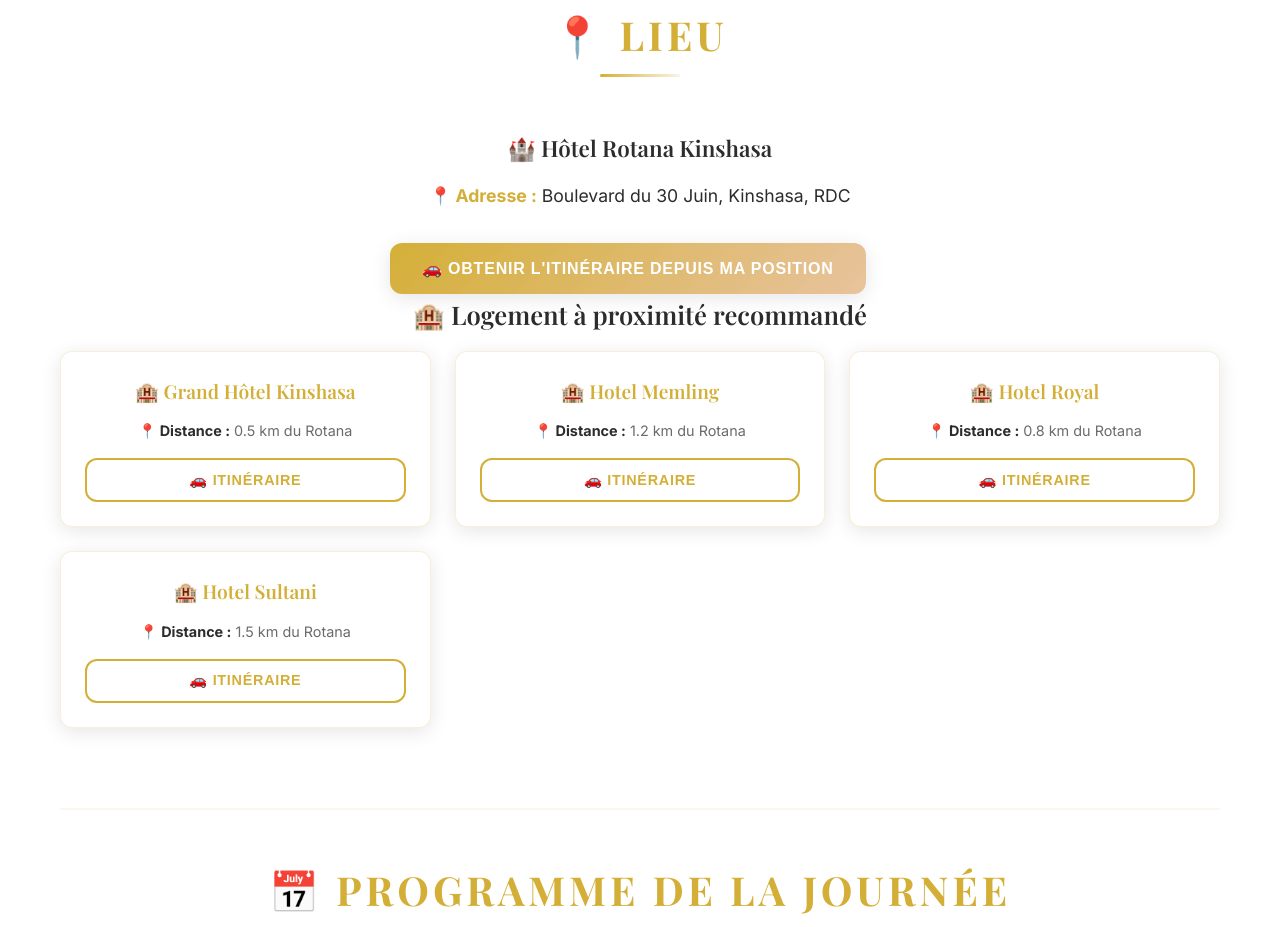
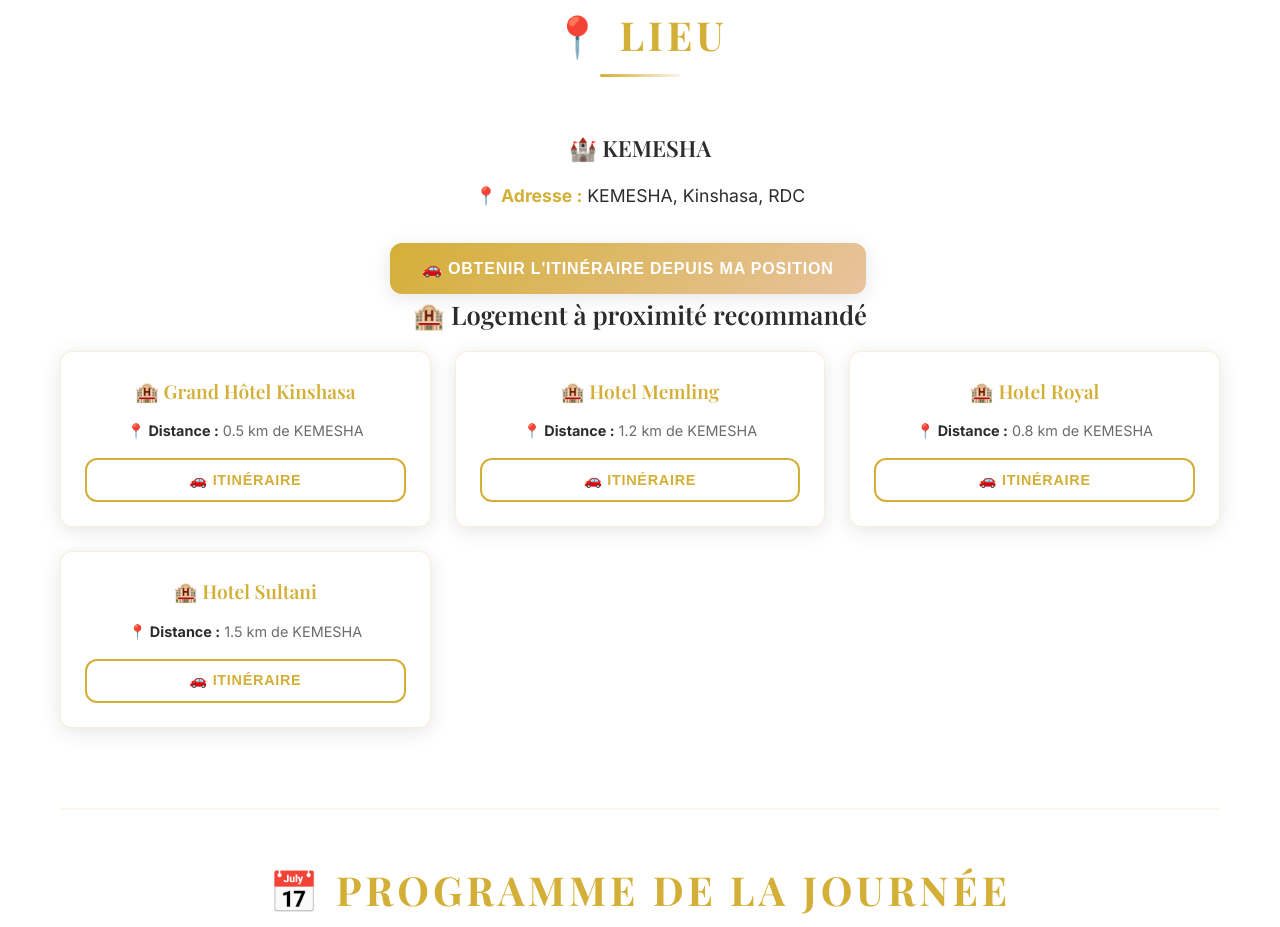
Before and after one commit to jeanKhal/JEloveStory, a React (Create React App) app: page / in a window 1280 px wide. Shown: the part 3700-4627 px from the top of the page. Built offline with nearby package versions, Linux system fonts and the light colour scheme; no server answers.

Commit message:
Update venue location to KEMESHA instead of Hotel Rotana

```diff
--- a/src/components/RSVP.tsx
+++ b/src/components/RSVP.tsx
@@ -221,16 +221,16 @@
           <div className="accommodation-content">
                          {/* Adresse et Itinéraire */}
                            <div className="venue-simple">
-               <h4>🏰 Hôtel Rotana Kinshasa</h4>
+                <h4>🏰 KEMESHA</h4>
                 <p className="venue-address">
-                 <strong>📍 Adresse :</strong> Boulevard du 30 Juin, Kinshasa, RDC
+                  <strong>📍 Adresse :</strong> KEMESHA, Kinshasa, RDC
                 </p>
                <button
                  className="btn btn-primary venue-directions-btn"
                                    onClick={() => {
-                   // Coordonnées GPS de l'Hôtel Rotana Kinshasa
+                    // Coordonnées GPS de KEMESHA
                     const destination = "-4.4419,15.2663";
-                   const destinationName = "Hôtel Rotana Kinshasa";
+                    const destinationName = "KEMESHA";
 
                     // Vérifier si la géolocalisation est supportée
                     if (navigator.geolocation) {
@@ -241,18 +241,18 @@
                           const origin = `${userLat},${userLng}`;
 
                           // Ouvrir Google Maps avec l'itinéraire
-                         const mapsUrl = `https://www.google.com/maps/dir/${origin}/${destinationName},+Boulevard+du+30+Juin,+Kinshasa,+RDC/@${destination},15z/`;
+                          const mapsUrl = `https://www.google.com/maps/dir/${origin}/${destinationName},+Kinshasa,+RDC/@${destination},15z/`;
                           window.open(mapsUrl, '_blank');
                         },
                         (error) => {
                           // Si la géolocalisation échoue, ouvrir juste la destination
-                         const mapsUrl = `https://www.google.com/maps/search/?api=1&query=${destinationName},+Boulevard+du+30+Juin,+Kinshasa,+RDC`;
+                          const mapsUrl = `https://www.google.com/maps/search/?api=1&query=${destinationName},+Kinshasa,+RDC`;
                           window.open(mapsUrl, '_blank');
                         }
                       );
                     } else {
                       // Fallback si la géolocalisation n'est pas supportée
-                     const mapsUrl = `https://www.google.com/maps/search/?api=1&query=${destinationName},+Boulevard+du+30+Juin,+Kinshasa,+RDC`;
+                      const mapsUrl = `https://www.google.com/maps/search/?api=1&query=${destinationName},+Kinshasa,+RDC`;
                       window.open(mapsUrl, '_blank');
                     }
                   }}
@@ -268,7 +268,7 @@
                                <div className="hotels-grid">
                                      <div className="hotel-card simple">
                      <h4>🏨 Grand Hôtel Kinshasa</h4>
-                    <p><strong>📍 Distance :</strong> 0.5 km du Rotana</p>
+                     <p><strong>📍 Distance :</strong> 0.5 km de KEMESHA</p>
                     <button
                       className="btn btn-secondary hotel-directions-btn"
                       onClick={() => {
@@ -302,7 +302,7 @@
 
                                      <div className="hotel-card simple">
                      <h4>🏨 Hotel Memling</h4>
-                    <p><strong>📍 Distance :</strong> 1.2 km du Rotana</p>
+                     <p><strong>📍 Distance :</strong> 1.2 km de KEMESHA</p>
                     <button
                       className="btn btn-secondary hotel-directions-btn"
                       onClick={() => {
@@ -336,7 +336,7 @@
 
                                      <div className="hotel-card simple">
                      <h4>🏨 Hotel Royal</h4>
-                    <p><strong>📍 Distance :</strong> 0.8 km du Rotana</p>
+                     <p><strong>📍 Distance :</strong> 0.8 km de KEMESHA</p>
                     <button
                       className="btn btn-secondary hotel-directions-btn"
                       onClick={() => {
@@ -370,7 +370,7 @@
 
                                      <div className="hotel-card simple">
                      <h4>🏨 Hotel Sultani</h4>
-                    <p><strong>📍 Distance :</strong> 1.5 km du Rotana</p>
+                     <p><strong>📍 Distance :</strong> 1.5 km de KEMESHA</p>
                     <button
                       className="btn btn-secondary hotel-directions-btn"
                       onClick={() => {
```
Lines whose indentation alone changed are shown as unchanged.
